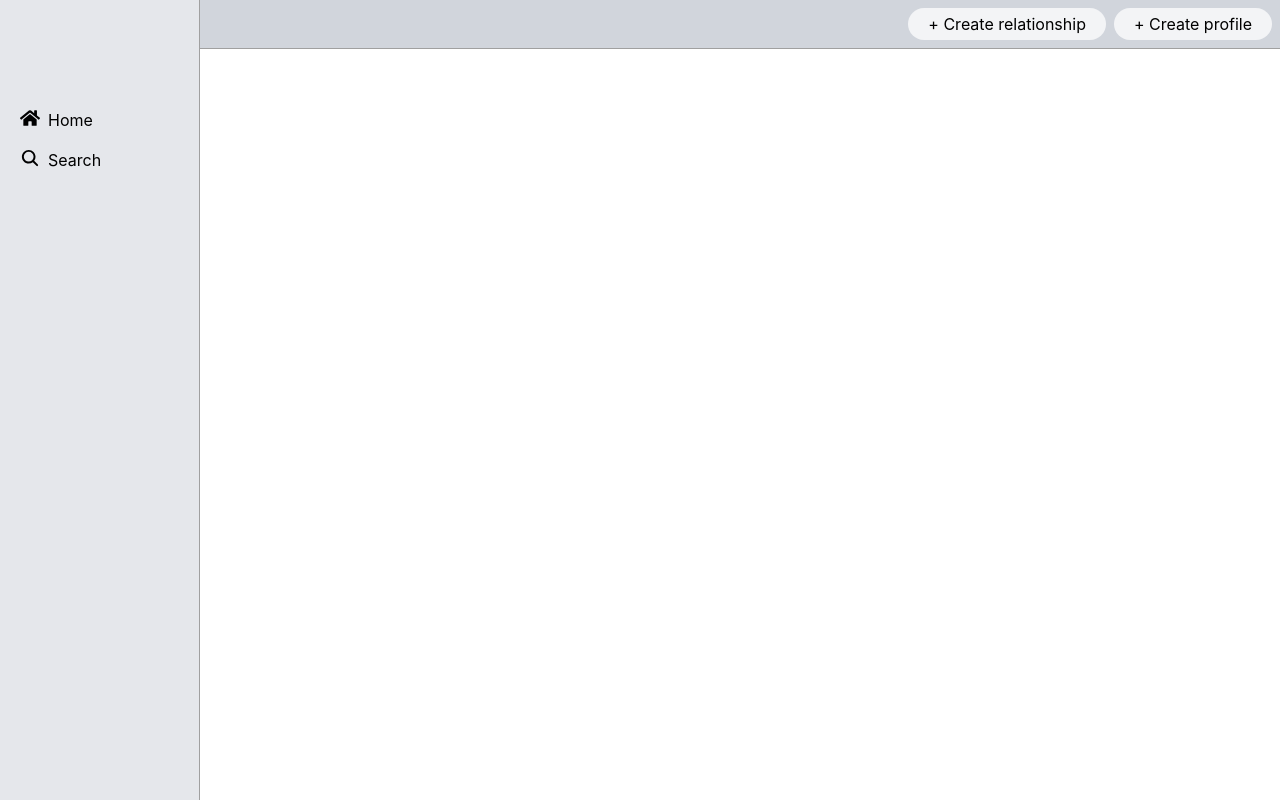
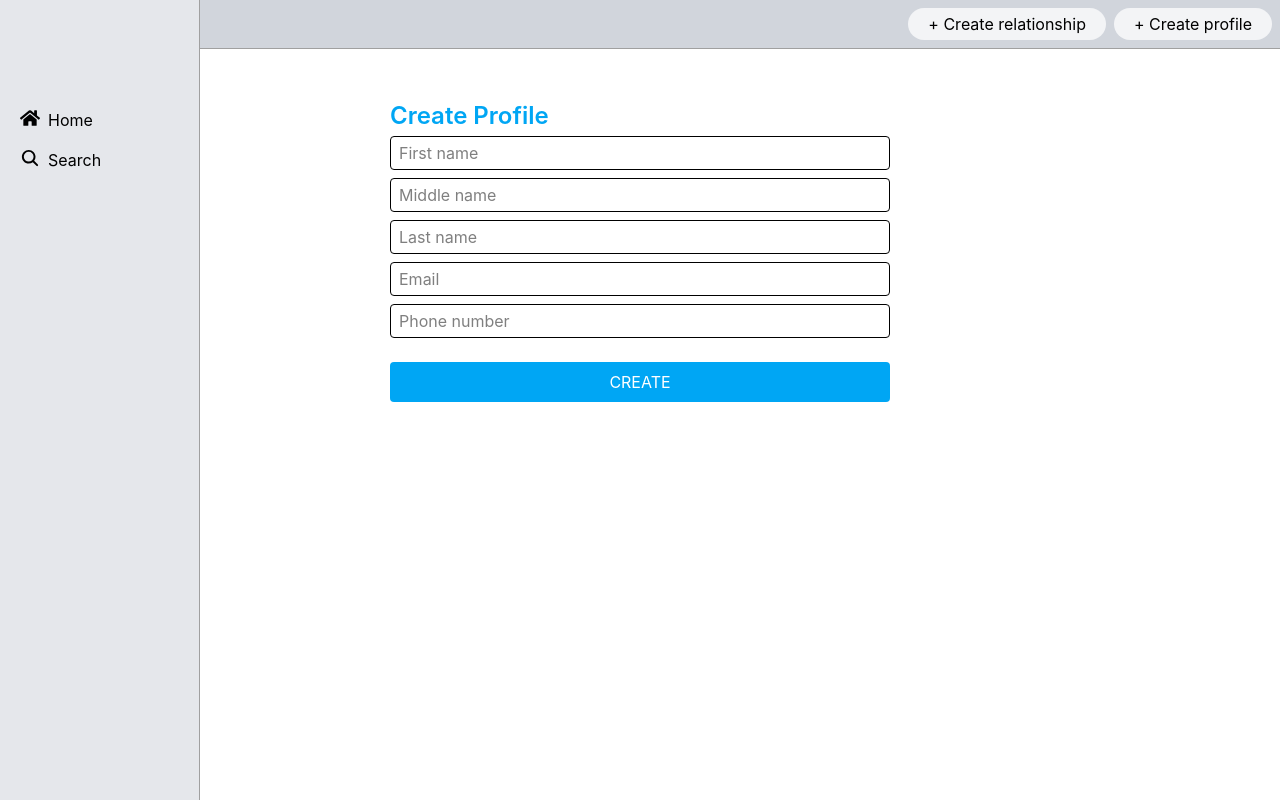
Before and after one commit to codingcapy/virtualbankingsystem, a React (Vite) app in the folder frontend/: page /add/profile in a window 1280 px wide. Before the commit this address had no page. Built offline with nearby package versions, Linux system fonts and the light colour scheme.

Commit message:
feat: build create profile render

```diff
--- a/frontend/index.html
+++ b/frontend/index.html
@@ -4,7 +4,7 @@
     <meta charset="UTF-8" />
     <link rel="icon" type="image/svg+xml" href="/favicon.svg" />
     <meta name="viewport" content="width=device-width, initial-scale=1.0" />
-    <title>frontend</title>
+    <title>Virtual Banking System</title>
   </head>
   <body>
     <div id="root"></div>
--- a/frontend/src/components/LeftNav.tsx
+++ b/frontend/src/components/LeftNav.tsx
@@ -1,13 +1,17 @@
+import { Link } from "@tanstack/react-router";
 import { FaHome } from "react-icons/fa";
 import { IoSearch } from "react-icons/io5";
 
 export function LeftNav() {
   return (
     <div className="fixed top-0 left-0 h-screen w-[200px] bg-gray-200 z-20 border-r border-r-[#a0a0a0]">
-      <div className="flex w-full pl-5 py-2 mt-25 hover:bg-gray-300 transition-all ease-in-out duration-300 cursor-pointer">
+      <Link
+        to="/"
+        className="flex w-full pl-5 py-2 mt-25 hover:bg-gray-300 transition-all ease-in-out duration-300 cursor-pointer"
+      >
         <FaHome size={20} />
         <div className="pl-2">Home</div>
-      </div>
+      </Link>
       <div className="flex w-full pl-5 py-2 hover:bg-gray-300 transition-all ease-in-out duration-300 cursor-pointer">
         <IoSearch size={20} />
         <div className="pl-2">Search</div>
--- a/frontend/src/components/TopNav.tsx
+++ b/frontend/src/components/TopNav.tsx
@@ -1,3 +1,5 @@
+import { Link } from "@tanstack/react-router";
+
 export function TopNav() {
   return (
     <div className="fixed top-0 left-0 w-screen flex justify-between bg-gray-300 p-2 border-b border-b-[#a0a0a0]">
@@ -6,9 +8,12 @@ export function TopNav() {
         <div className="mx-2 px-5 py-1 bg-gray-100 rounded-full cursor-pointer hover:bg-white transition-all ease-in-out duration-300">
           + Create relationship
         </div>
-        <div className="px-5 py-1 bg-gray-100 rounded-full cursor-pointer hover:bg-white transition-all ease-in-out duration-300">
+        <Link
+          to="/add/profile"
+          className="px-5 py-1 bg-gray-100 rounded-full cursor-pointer hover:bg-white transition-all ease-in-out duration-300"
+        >
           + Create profile
-        </div>
+        </Link>
       </div>
     </div>
   );
--- a/frontend/src/routeTree.gen.ts
+++ b/frontend/src/routeTree.gen.ts
@@ -10,33 +10,43 @@
 
 import { Route as rootRouteImport } from './routes/__root'
 import { Route as IndexRouteImport } from './routes/index'
+import { Route as AddProfileRouteImport } from './routes/add/profile'
 
 const IndexRoute = IndexRouteImport.update({
   id: '/',
   path: '/',
   getParentRoute: () => rootRouteImport,
 } as any)
+const AddProfileRoute = AddProfileRouteImport.update({
+  id: '/add/profile',
+  path: '/add/profile',
+  getParentRoute: () => rootRouteImport,
+} as any)
 
 export interface FileRoutesByFullPath {
   '/': typeof IndexRoute
+  '/add/profile': typeof AddProfileRoute
 }
 export interface FileRoutesByTo {
   '/': typeof IndexRoute
+  '/add/profile': typeof AddProfileRoute
 }
 export interface FileRoutesById {
   __root__: typeof rootRouteImport
   '/': typeof IndexRoute
+  '/add/profile': typeof AddProfileRoute
 }
 export interface FileRouteTypes {
   fileRoutesByFullPath: FileRoutesByFullPath
-  fullPaths: '/'
+  fullPaths: '/' | '/add/profile'
   fileRoutesByTo: FileRoutesByTo
-  to: '/'
-  id: '__root__' | '/'
+  to: '/' | '/add/profile'
+  id: '__root__' | '/' | '/add/profile'
   fileRoutesById: FileRoutesById
 }
 export interface RootRouteChildren {
   IndexRoute: typeof IndexRoute
+  AddProfileRoute: typeof AddProfileRoute
 }
 
 declare module '@tanstack/react-router' {
@@ -48,11 +58,19 @@ declare module '@tanstack/react-router' {
       preLoaderRoute: typeof IndexRouteImport
       parentRoute: typeof rootRouteImport
     }
+    '/add/profile': {
+      id: '/add/profile'
+      path: '/add/profile'
+      fullPath: '/add/profile'
+      preLoaderRoute: typeof AddProfileRouteImport
+      parentRoute: typeof rootRouteImport
+    }
   }
 }
 
 const rootRouteChildren: RootRouteChildren = {
   IndexRoute: IndexRoute,
+  AddProfileRoute: AddProfileRoute,
 }
 export const routeTree = rootRouteImport
   ._addFileChildren(rootRouteChildren)
--- /dev/null
+++ b/frontend/src/routes/add/profile.tsx
@@ -0,0 +1,47 @@
+import { createFileRoute } from "@tanstack/react-router";
+
+export const Route = createFileRoute("/add/profile")({
+  component: RouteComponent,
+});
+
+function RouteComponent() {
+  return (
+    <div className="flex flex-col pt-25">
+      <div className="mx-auto">
+        <div className="text-2xl text-sky-500 font-semibold">
+          Create Profile
+        </div>
+        <form action="" className="flex flex-col w-[500px]">
+          <input
+            type="text"
+            placeholder="First name"
+            className="px-2 py-1 my-1 border rounded"
+          />
+          <input
+            type="text"
+            placeholder="Middle name"
+            className="px-2 py-1 my-1 border rounded"
+          />
+          <input
+            type="text"
+            placeholder="Last name"
+            className="px-2 py-1 my-1 border rounded"
+          />
+          <input
+            type="email"
+            placeholder="Email"
+            className="px-2 py-1 my-1 border rounded"
+          />
+          <input
+            type="text"
+            placeholder="Phone number"
+            className="px-2 py-1 my-1 border rounded"
+          />
+          <button className="bg-sky-500 rounded my-5 py-2 text-white cursor-pointer hover:bg-sky-400 transition-all ease-in-out duration-300z">
+            CREATE
+          </button>
+        </form>
+      </div>
+    </div>
+  );
+}
```
Also changed, not shown: 10 other files (tests, documents, lock files or other folders).
